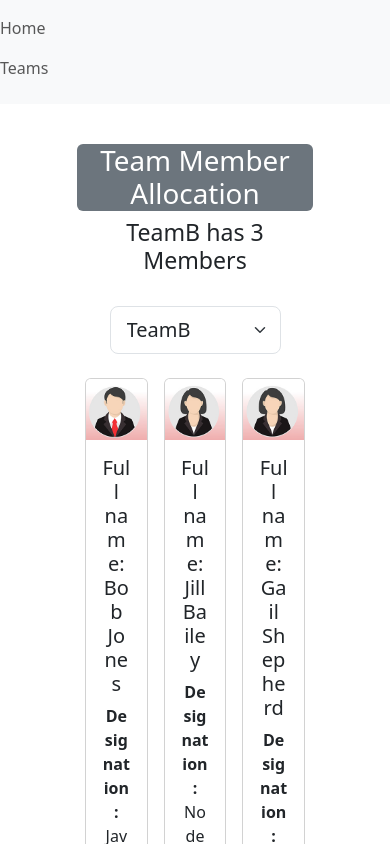
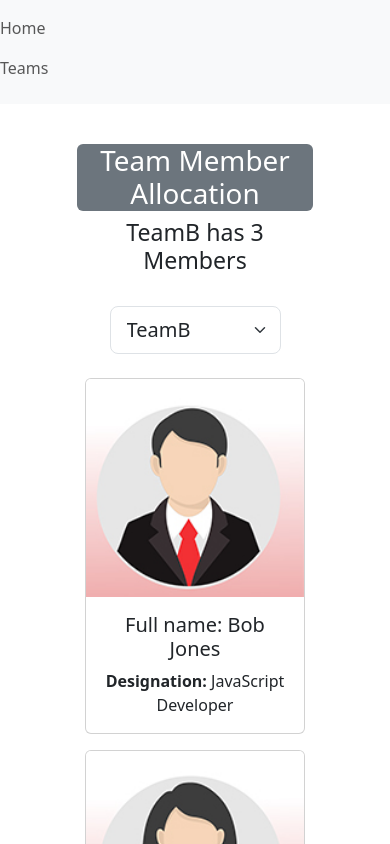
Before and after one commit to Khalidltf/team-member-allocation, a React (Vite) app: page / in a window 390 px wide. Shown: the top 844 px of the page. Built offline with nearby package versions, Linux system fonts and the light colour scheme.

Commit message:
Implement Media Queries

```diff
--- a/src/scss/_app.scss
+++ b/src/scss/_app.scss
@@ -6,3 +6,15 @@
 .standout {
   box-shadow: rgba(0, 0, 0, 0.16) 0px 1px 4px, rgb(51, 51, 51) 0px 0px 0px 3px;
 }
+
+@media only screen and (max-width: 800px) {
+  .card-collection {
+    grid-template-columns: repeat(2, 1fr);
+  }
+}
+
+@media only screen and (max-width: 500px) {
+  .card-collection {
+    grid-template-columns: 1fr;
+  }
+}
--- a/src/scss/_main.scss
+++ b/src/scss/_main.scss
@@ -3,13 +3,13 @@
   line-height: 1.5;
   font-weight: 400;
 
-  color: rgba(255, 255, 255, 0.87);
+  // color: rgba(255, 255, 255, 0.87);
   background-color: rgb(36, 36, 36);
 }
 
 html,
 body {
-  outline: 3px solid red;
+  overflow-x: hidden;
 }
 
 h1,
```
